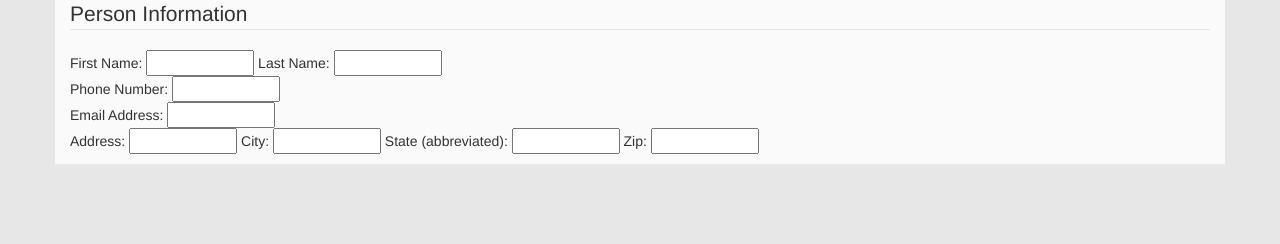
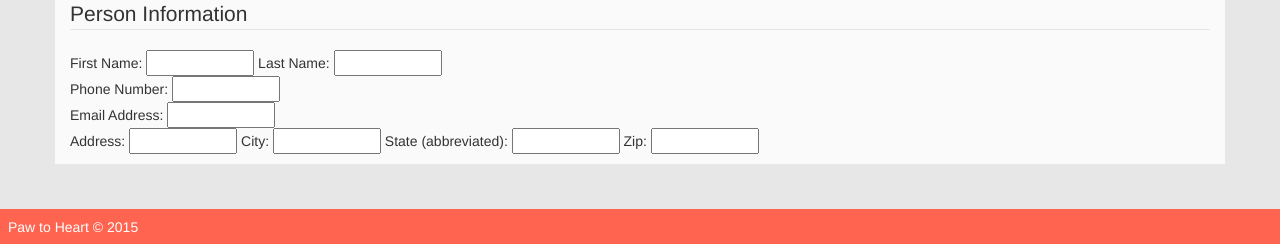
Before and after one commit to ttseattle/paw-to-heart, a PHP site: page /lostPet.php in a window 1280 px wide. Shown: the part 556-800 px from the top of the page. Run offline with PHP 8.4, Linux system fonts and the light colour scheme.

Commit message:
Added sticky footer

```diff
--- a/about.php
+++ b/about.php
@@ -25,5 +25,6 @@
                 </p>
             </div>
         </div>
+        <?php include 'views/footer.php'; ?>
 	</body>
 </html>
--- a/css/main.css
+++ b/css/main.css
@@ -40,6 +40,7 @@ h1, h2 {
 body {
     background: #E7E7E7;
     margin-top: 130px;
+    margin-bottom: 50px;
 }
 
 .container {
@@ -74,3 +75,13 @@ body {
     padding: 10px;
     border: 1px solid lightgrey;
 }
+
+.footer {
+    position: fixed;
+    bottom: 0;
+    width: 100%;
+    height: 35px;
+    background-color: #FF6450;
+    padding: 8px;
+    color: white;
+}
--- a/found.php
+++ b/found.php
@@ -38,5 +38,6 @@ if (isset($selectOption)) {
             </div>
         <?php endforeach; ?>
     </div>
+    <?php include 'views/footer.php'; ?>
 </body>
 </html>
--- a/foundPet.php
+++ b/foundPet.php
@@ -49,5 +49,6 @@
                 </p>
             </fieldset>
         </div>
+        <?php include 'views/footer.php'; ?>
 	</body>
 </html>
--- a/lost.php
+++ b/lost.php
@@ -38,5 +38,7 @@ if (isset($selectOption)) {
             </div>
         <?php endforeach; ?>
     </div>
+
+    <?php include 'views/footer.php'; ?>
 </body>
 </html>
--- a/lostPet.php
+++ b/lostPet.php
@@ -49,5 +49,6 @@
                 </p>
             </fieldset>
         </div>
+        <?php include 'views/footer.php'; ?>
 	</body>
 </html>
--- a/stories.php
+++ b/stories.php
@@ -35,5 +35,6 @@
                 </div>
             </div>
         </div>
+        <?php include 'views/footer.php'; ?>
 	</body>
 </html>
--- /dev/null
+++ b/views/footer.php
@@ -0,0 +1,5 @@
+<footer class="footer">
+    <p class="muted-text">
+        Paw to Heart &copy; 2015
+    </p>
+</footer>
```
Also changed, not shown: css/index.css (+5 -8 lines), index.php (+7 -11 lines).
